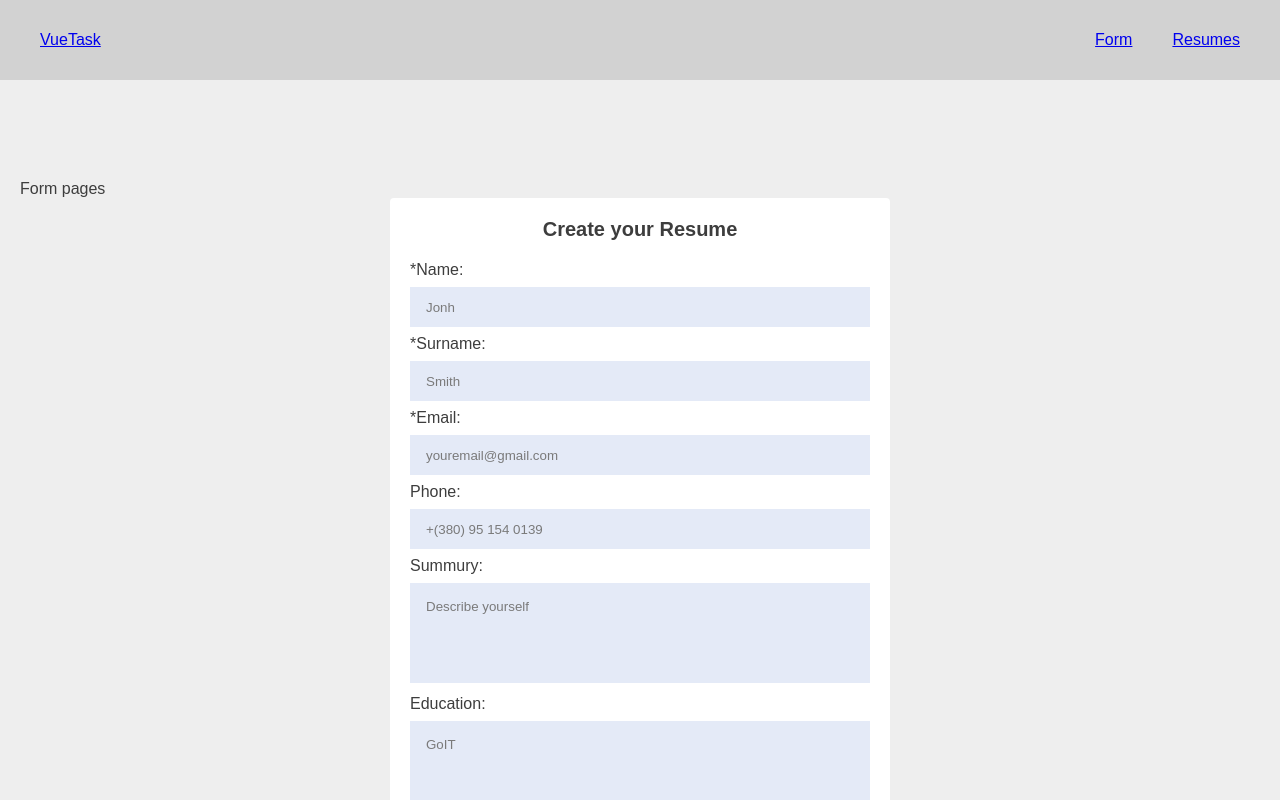
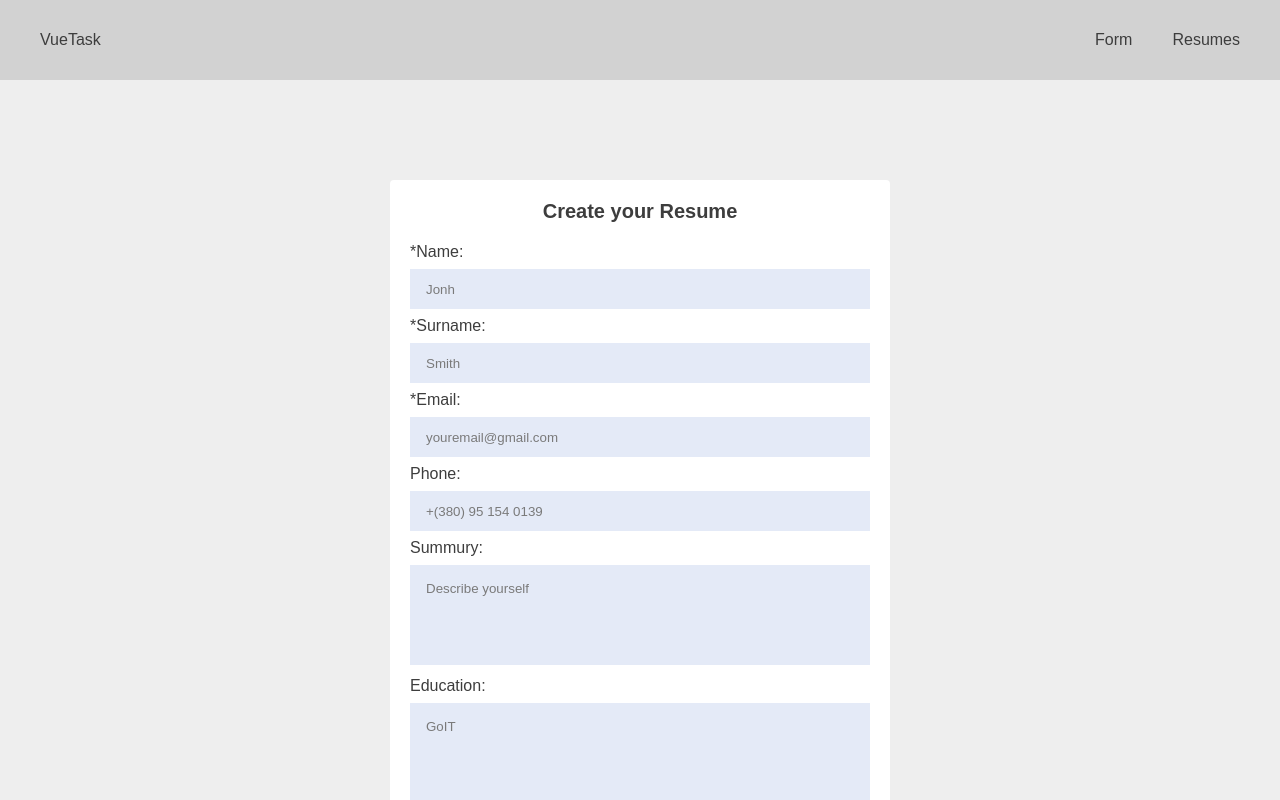
Before and after one commit to VIPon4ik/VueTask, a Vue app in the folder frontend/: page / in a window 1280 px wide. Shown: the top 800 px of the page. Built offline with nearby package versions, Linux system fonts and the light colour scheme.

Commit message:
Create FormPage.vue

```diff
--- a/frontend/src/App.vue
+++ b/frontend/src/App.vue
@@ -2,28 +2,14 @@
   <nav-bar></nav-bar>
   <main>
     <router-view></router-view>
-    <resume-form @resume="setResume"></resume-form>
-    <resume :resume="resume" v-if="Object.keys(resume).length > 0"></resume>
   </main>
 </template>
 <script>
-import ResumeForm from './components/ResumeForm.vue';
-import Resume from './components/Resume.vue';
 import NavBar from './components/NavBar.vue';
 export default {
   components: {
-    ResumeForm, Resume, NavBar
-  },
-  data() {
-    return {
-      resume: {}
-    }
-  },
-  methods: {
-    setResume(resume) {
-      this.resume = resume;
-    }
-  },
+    NavBar
+  }
 }
 </script>
 <style scoped>
--- a/frontend/src/components/NavBar.vue
+++ b/frontend/src/components/NavBar.vue
@@ -29,6 +29,8 @@ export default {
 
   .link {
     cursor: pointer;
+    text-decoration: none;
+    color: rgb(61, 61, 61);
   }
 
   .link:hover {
--- a/frontend/src/pages/FormPage.vue
+++ b/frontend/src/pages/FormPage.vue
@@ -1,13 +1,24 @@
 <template>
-  <div>
-    Form pages
-  </div>
+  <resume-form @resume="setResume"></resume-form>
+  <resume :resume="resume" v-if="Object.keys(resume).length > 0"></resume>
 </template>
 <script>
+import ResumeForm from '../components/ResumeForm.vue';
+import Resume from '../components/Resume.vue';
 export default {
-
+  components: {
+    ResumeForm, Resume
+  },
+  data() {
+    return {
+      resume: {}
+    }
+  },
+  methods: {
+    setResume(resume) {
+      this.resume = resume;
+    }
+  },
 }
 </script>
-<style>
-
-</style>
+<style></style>
```
